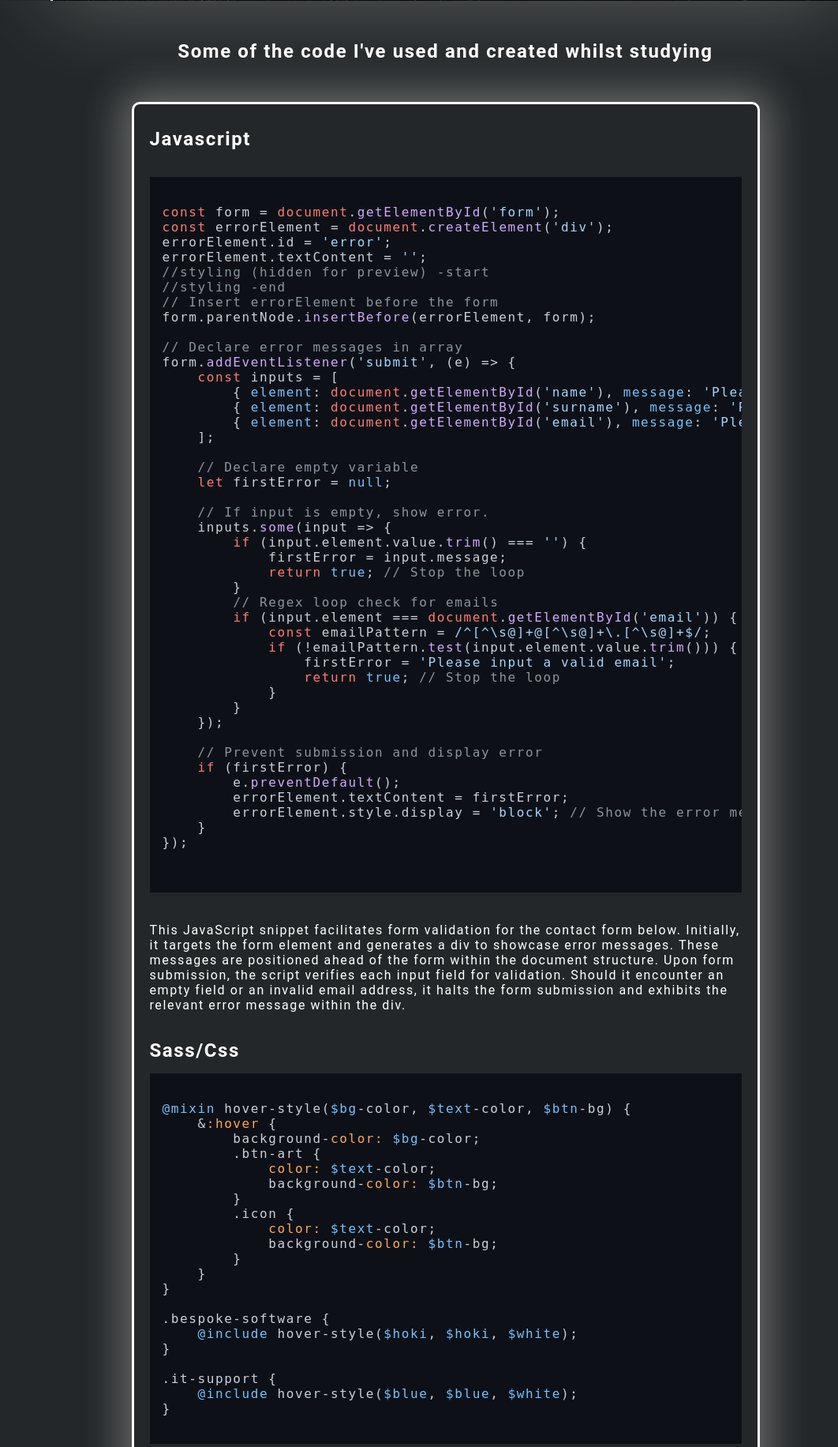
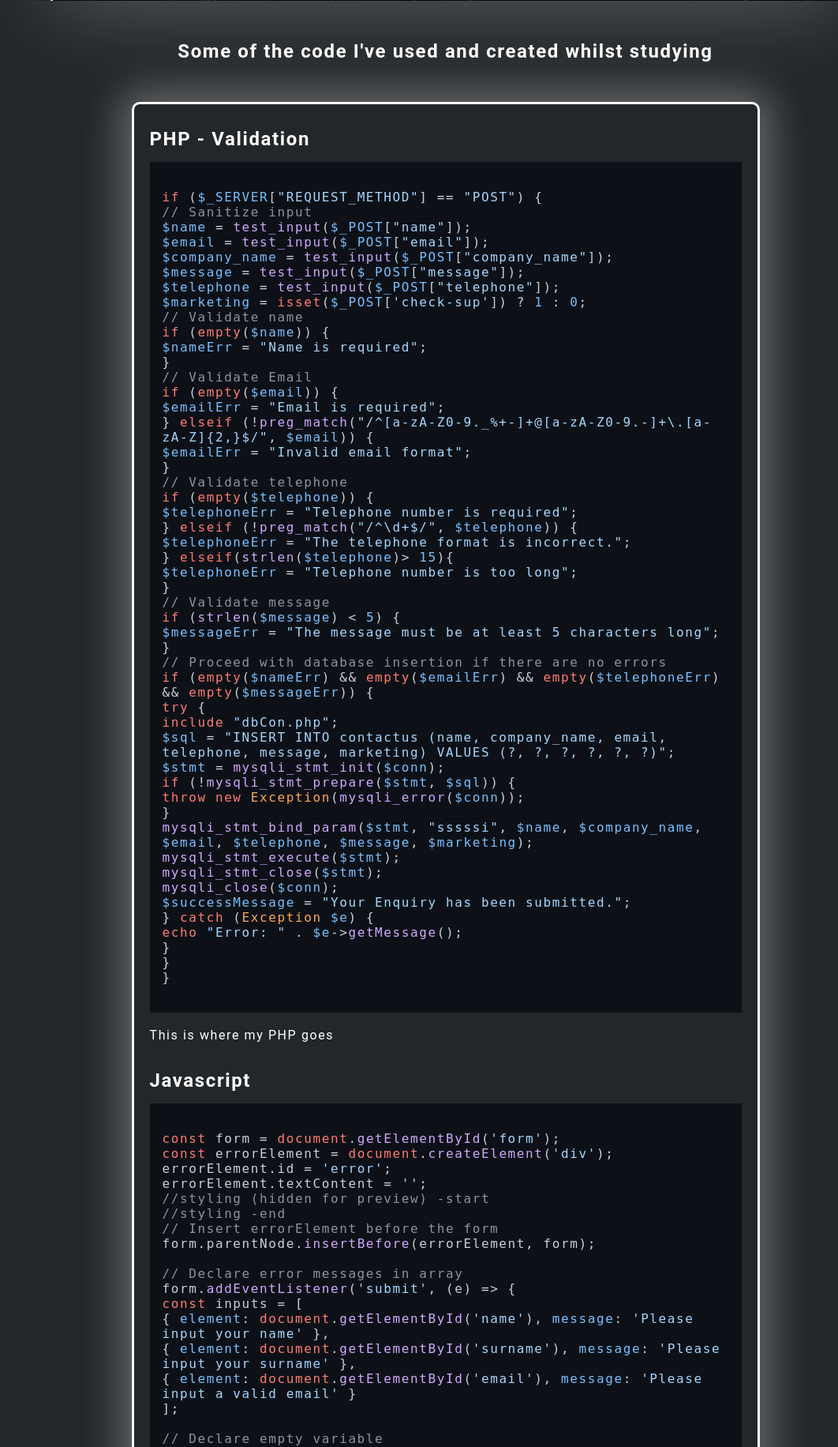
Before and after one commit to markiiiikram/Portfolio, a PHP site: page /coding-examples.html in a window 1280 px wide. Shown: the part 799-2631 px from the top of the page at 79% size, without its empty margins (218-1280 px from the left). Run offline with PHP 8.4, Linux system fonts and the light colour scheme; some libraries are stand-ins or nearby versions; some web fonts are replaced.

Commit message:
Added some final touches, removed the label linkage, as it would tab to the email newsletter instead of the correct fields.
Added some minor CSS changes following feedback

```diff
--- a/coding-examples.html
+++ b/coding-examples.html
@@ -1,15 +1,17 @@
 <!DOCTYPE html>
 <html lang="en">
   <head>
-    <meta charset="UTF-8">
-    <meta name="viewport" content="width=device-width, initial-scale=1.0">
+    <meta charset="UTF-8" />
+    <meta name="viewport" content="width=device-width, initial-scale=1.0" />
     <title>Mark Skobelevs Portfolio</title>
-    <link rel="preconnect" href="https://fonts.googleapis.com">
-    <link rel="preconnect" href="https://fonts.gstatic.com" crossorigin>
-    <link rel="icon" type="image/png" href="images/favicon-32x32.png">
-    <link rel="stylesheet" href="styles/css/application.css">
-    <link rel="stylesheet" href="javascript/main.js">
-    <link rel="stylesheet" href="https://cdnjs.cloudflare.com/ajax/libs/highlight.js/11.4.0/styles/github-dark.min.css">
+    <link rel="preconnect" href="https://fonts.googleapis.com" />
+    <link rel="preconnect" href="https://fonts.gstatic.com" crossorigin />
+    <link rel="icon" type="image/png" href="images/favicon-32x32.png" />
+    <link rel="stylesheet" href="styles/css/application.css" />
+    <link rel="stylesheet" href="javascript/main.js" />
+    <link
+      rel="stylesheet"
+      href="https://cdnjs.cloudflare.com/ajax/libs/highlight.js/11.4.0/styles/github-dark.min.css" />
     <script src="https://cdnjs.cloudflare.com/ajax/libs/highlight.js/11.9.0/highlight.min.js"></script>
   </head>
   <body>
@@ -20,52 +22,113 @@
           <span class="burger-middle"></span>
           <span class="burger-bottom"></span>
         </button>
-             <a href="index.html"><div class="top-left-initials">
-                 MS
-                 </div>
-              </a>
+        <a href="index.html"><div class="top-left-initials">MS</div> </a>
         <ul class="nav-bar">
-                 <li style="--clr:#fff">
-                   <a href="about-me.html"  data-text="&nbsp;About Me&nbsp;">&nbsp;About Me&nbsp;</a>
+          <li style="--clr: #fff">
+            <a href="about-me.html" data-text="&nbsp;About Me&nbsp;"
+              >&nbsp;About Me&nbsp;</a
+            >
           </li>
-                 <li style="--clr:#fff">
-                   <a href="index.html" data-text="&nbsp;My Portfolio&nbsp;">&nbsp;My Portfolio&nbsp;</a>
+          <li style="--clr: #fff">
+            <a href="index.html" data-text="&nbsp;My Portfolio&nbsp;"
+              >&nbsp;My Portfolio&nbsp;</a
+            >
           </li>
-                 <li style="--clr:#fff">
-                   <a href="coding-examples.html" data-text="&nbsp;Coding-examples">&nbsp;Coding-examples&nbsp;</a>
+          <li style="--clr: #fff">
+            <a href="coding-examples.html" data-text="&nbsp;Coding-examples"
+              >&nbsp;Coding-examples&nbsp;</a
+            >
           </li>
-                 <li style="--clr:#fff">
-                   <a href="scs-scheme.html" data-text="&nbsp;SCS-SCHEME">&nbsp;Scs-Scheme&nbsp;</a>
+          <li style="--clr: #fff">
+            <a href="scs-scheme.html" data-text="&nbsp;SCS-SCHEME"
+              >&nbsp;Scs-Scheme&nbsp;</a
+            >
           </li>
-                 <li style="--clr:#fff">
+          <li style="--clr: #fff">
             <a href="#contact" data-text="&nbsp;Contact">&nbsp;Contact&nbsp;</a>
           </li>
         </ul>
-
-
       </div>
-
     </div>
     <div class="main-body">
       <!-- Banner image -->
       <div class="header" id="header">
-
         <div class="banner-text">
           <h1 class="h1" id="banner-header">Coding Examples</h1>
-
         </div>
-            <div class="scroll-container-top"><a href='#container-top' class="scroll-down">Scroll down <br><span class="icon-arrow-down-thick"></span></a></div>
+        <div class="scroll-container-top">
+          <a href="#container-top" class="scroll-down"
+            >Scroll down <br /><span class="icon-arrow-down-thick"></span
+          ></a>
+        </div>
       </div>
 
       <!-- Projects -->
       <div class="container" id="container-top">
-            <div class="h2"><h2>Some of the code I've used and created whilst studying</h2> </div>
+        <div class="h2">
+          <h2>Some of the code I've used and created whilst studying</h2>
+        </div>
         <div class="coding-grid">
-
           <div class="coding-grid-col-1">
             <div class="coding-1">
+              <div class="coding-container">
+                <h2>PHP - Validation</h2>
+                <pre class="">
+                    <code class="">
+                        if ($_SERVER["REQUEST_METHOD"] == "POST") {
+                            // Sanitize input
+                            $name = test_input($_POST["name"]);
+                            $email = test_input($_POST["email"]);
+                            $company_name = test_input($_POST["company_name"]);
+                            $message = test_input($_POST["message"]);
+                            $telephone = test_input($_POST["telephone"]);
+                            $marketing = isset($_POST['check-sup']) ? 1 : 0;
+                            // Validate name
+                            if (empty($name)) {
+                                $nameErr = "Name is required";
+                            }
+                            // Validate Email
+                            if (empty($email)) {
+                                $emailErr = "Email is required";
+                            } elseif (!preg_match("/^[a-zA-Z0-9._%+-]+@[a-zA-Z0-9.-]+\.[a-zA-Z]{2,}$/", $email)) {
+                                $emailErr = "Invalid email format";
+                            }
+                            // Validate telephone
+                            if (empty($telephone)) {
+                                $telephoneErr = "Telephone number is required";
+                            } elseif (!preg_match("/^\d+$/", $telephone)) {
+                                $telephoneErr = "The telephone format is incorrect.";
+                            } elseif(strlen($telephone)> 15){
+                                $telephoneErr = "Telephone number is too long";
+                            }
+                            // Validate message
+                            if (strlen($message) < 5) {
+                                $messageErr = "The message must be at least 5 characters long";
+                            }
+                            // Proceed with database insertion if there are no errors
+                            if (empty($nameErr) && empty($emailErr) && empty($telephoneErr) && empty($messageErr)) {
+                                try {
+                                    include "dbCon.php";
+                                    $sql = "INSERT INTO contactus (name, company_name, email, telephone, message, marketing) VALUES (?, ?, ?, ?, ?, ?)";
+                                    $stmt = mysqli_stmt_init($conn);
+                                    if (!mysqli_stmt_prepare($stmt, $sql)) {
+                                        throw new Exception(mysqli_error($conn));
+                                    }
+                                    mysqli_stmt_bind_param($stmt, "sssssi", $name, $company_name, $email, $telephone, $message, $marketing);
+                                    mysqli_stmt_execute($stmt);
+                                    mysqli_stmt_close($stmt);
+                                    mysqli_close($conn);
+                                    $successMessage = "Your Enquiry has been submitted.";
+                                } catch (Exception $e) {
+                                    echo "Error: " . $e->getMessage();
+                                }
+                            }
+                        }
 
-                            <div class="coding-container">
+                    </code>
+                </pre>
+                <div class="comment">This is where my PHP goes</div>
+                <br />
                 <h2>Javascript</h2>
                 <pre class="">
                                     <code class="">
@@ -116,9 +179,16 @@ form.addEventListener('submit', (e) => {
                                     </code>
                                 </pre>
                 <div class="comment">
-                                    This JavaScript snippet facilitates form validation for the contact form below. Initially, it targets the form element and generates a div to showcase error messages. These messages are positioned ahead of the form within the document structure. Upon form submission, the script verifies each input field for validation. Should it encounter an empty field or an invalid email address, it halts the form submission and exhibits the relevant error message within the div.
+                  This JavaScript snippet facilitates form validation for the
+                  contact form below. Initially, it targets the form element and
+                  generates a div to showcase error messages. These messages are
+                  positioned ahead of the form within the document structure.
+                  Upon form submission, the script verifies each input field for
+                  validation. Should it encounter an empty field or an invalid
+                  email address, it halts the form submission and exhibits the
+                  relevant error message within the div.
                 </div>
-                                <br>
+                <br />
                 <h2>Sass/Css</h2>
                 <pre class="code-2"><code>
 @mixin hover-style($bg-color, $text-color, $btn-bg) {
@@ -144,47 +214,69 @@ form.addEventListener('submit', (e) => {
 }
                                    </code></pre>
                 <div class="comment">
-                                    This is a snippet of the code I used to create the hover effect for the various containers throughout Netmatters. It is a solution that I came up with after realizing a lot of code was frequently repeated. <br><br>
-                                    This code defines a SASS mixin called "hover-style" that accepts three parameters: background color, text color, and button background color. When applied to an element, it sets the background color on hover and changes the text and button background color accordingly within that element.
-                                </div>
-
+                  This is a snippet of the code I used to create the hover
+                  effect for the various containers throughout Netmatters. It is
+                  a solution that I came up with after realizing a lot of code
+                  was frequently repeated. <br /><br />
+                  This code defines a SASS mixin called "hover-style" that
+                  accepts three parameters: background color, text color, and
+                  button background color. When applied to an element, it sets
+                  the background color on hover and changes the text and button
+                  background color accordingly within that element.
                 </div>
               </div>
             </div>
-
-
+          </div>
 
           <!-- Form -->
           <div class="contact-container" id="contact">
             <div class="get-in-touch">
               <h3>Get In Touch</h3>
-                <p> You are welcome to reach out to me either by phone,email or by using the form below. I'll get back to you as soon as possible.</p>
+              <p>
+                You are welcome to reach out to me either by phone,email or by
+                using the form below. I'll get back to you as soon as possible.
+              </p>
               <h4>0000-0000-000</h4>
               <h5>mark-skobelevs@netmatters-scs.com</h5>
-
             </div>
             <div class="leave-a-message">
               <div id="error"></div>
               <form class="form-field" id="form">
-                    <input type="text" class="input-field" id="name" placeholder="First Name*" >
-                    <input type="text" class="input-field" id="surname" placeholder="Last Name*" >
-                    <input type="text" class="input-field" id="email" placeholder="Email Address*" >
-                    <input type="text" class="input-field" placeholder="Subject">
-                    <textarea  class="input-field" placeholder="Message"  ></textarea>
+                <input
+                  type="text"
+                  class="input-field"
+                  id="name"
+                  placeholder="First Name*" />
+                <input
+                  type="text"
+                  class="input-field"
+                  id="surname"
+                  placeholder="Last Name*" />
+                <input
+                  type="text"
+                  class="input-field"
+                  id="email"
+                  placeholder="Email Address*" />
+                <input type="text" class="input-field" placeholder="Subject" />
+                <textarea class="input-field" placeholder="Message"></textarea>
                 <!-- submit button - gotta CSS  -->
-                    <button id="submit"> Submit</button>
+                <button id="submit">Submit</button>
               </form>
             </div>
           </div>
         </div>
-        <div><a href='#header' class="scroll-down"><span class="icon-arrow-up-thick"></span><br>Scroll Up </a></div>
-
+        <div>
+          <a href="#header" class="scroll-down"
+            ><span class="icon-arrow-up-thick"></span><br />Scroll Up
+          </a>
         </div>
       </div>
     </div>
     <script src="javascript/jQuery-3.7.1.min.js"></script>
     <script src="javascript/main.js"></script>
     <script src="https://cdnjs.cloudflare.com/ajax/libs/highlight.js/11.4.0/languages/go.min.js"></script>
-<script>hljs.highlightAll();</script>
+    <script>
+      hljs.highlightAll();
+    </script>
   </body>
 </html>
--- a/javascript/main.js
+++ b/javascript/main.js
@@ -23,7 +23,7 @@ if (subHeaderElement) {
 
 //////////////////////////////////////////////////////////////////////////////////////////////////////////////////////////////////
 //////////////////////////////////////////////////////////////////////////////////////////////////////////////////////////////////
-// Hamburger rotation animation activation script
+// Hamburger rotation animation activation script & sidebar
 
 function show() {
     document.querySelectorAll('#sidebar, #hamburger').forEach(function(element) {
--- a/styles/css/application.css
+++ b/styles/css/application.css
@@ -283,6 +283,10 @@ canvas {
 .button-example {
   width: 100%;
   margin-top: 30px;
+}
+
+pre, code {
+  white-space: pre-line;
 }
 
 .coding-1 {
--- a/styles/scss/layout/_coding.scss
+++ b/styles/scss/layout/_coding.scss
@@ -24,7 +24,9 @@
     margin-top:30px;
 
 }
-
+ pre, code{
+    white-space: pre-line;
+ }
 .coding-1{
     @include containers;
     text-align: left;
```
Also changed, not shown: index.html (+126 -66 lines). Lines whose indentation alone changed are shown as unchanged.
